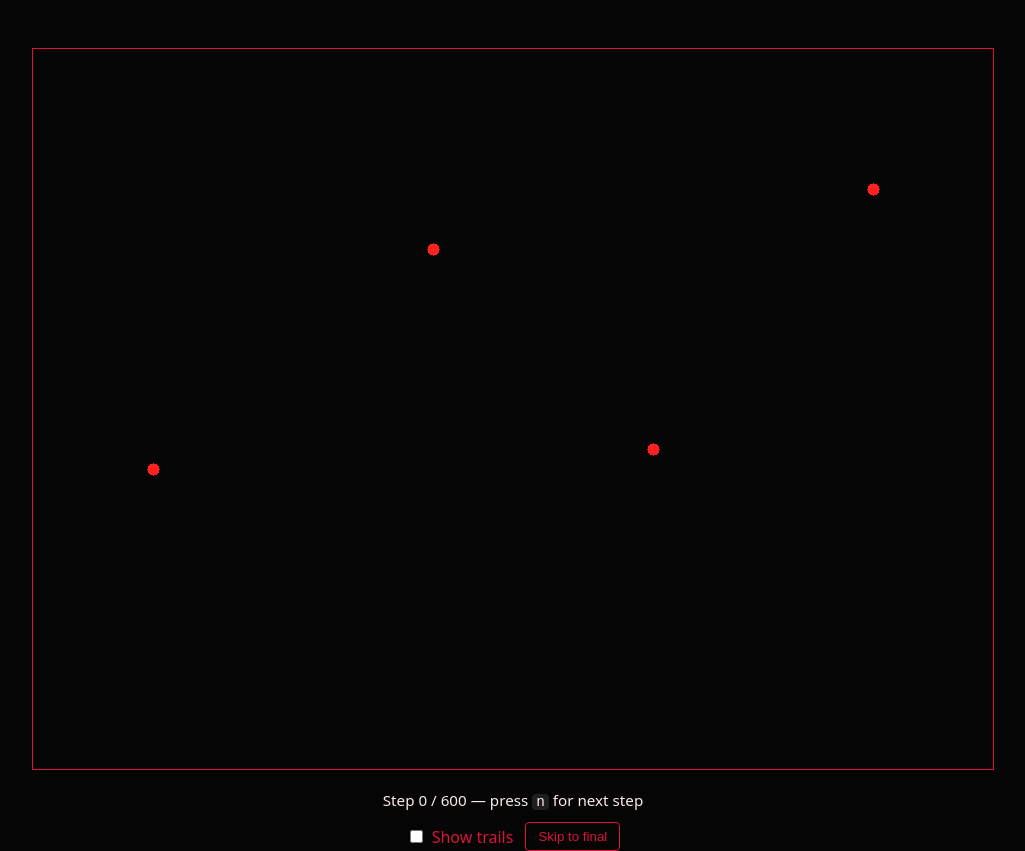
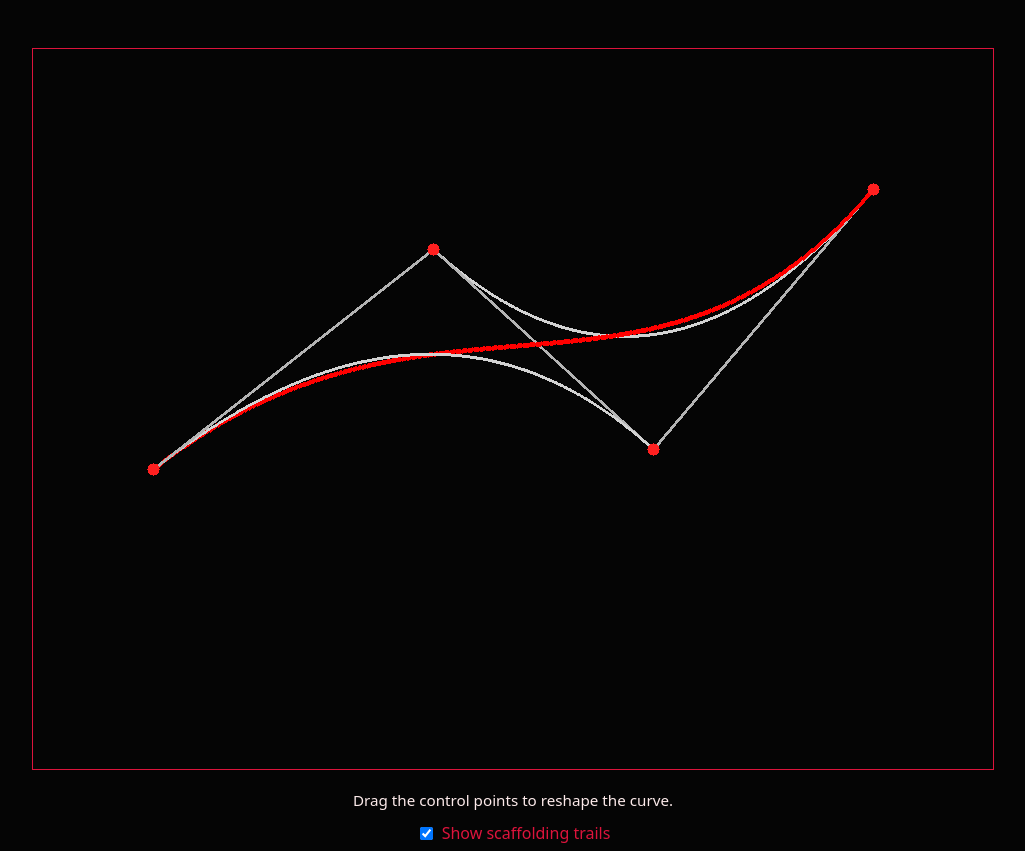
Before and after one commit to veilm/irithyll, a plain HTML site: page bezier2.html in a window 1280 px wide. Shown: the whole page, without its empty margins (127-1152 px from the left). Drawn offline with Linux system fonts and the light colour scheme.

Commit message:
Refactor: Simplify Bézier curve visualization
This commit simplifies the Bézier curve visualizer by removing the step-by-step animation feature. The visualizer now renders the complete curve at all times, with the option to toggle the display of the construction scaffolding.

Key changes include:
- Removed the manual step-by-step progression.
- The UI is simplified to a single checkbox for toggling scaffolding.
- The rendering logic is streamlined for a full redraw on each update.
- Renamed 'trails' to 'scaffolding' in the UI for better clarity.

Co-Authored-By: Hinata <veil@sucralose.moe>

```diff
--- a/bezier2.html
+++ b/bezier2.html
@@ -34,14 +34,7 @@
 			.hud {
 				font-size: 0.95rem;
 				color: #fceaea;
-			}
-
-			.hud code {
-				padding: 0 4px;
-				background: rgba(255, 255, 255, 0.1);
-				border-radius: 4px;
-				color: inherit;
-				font-size: 0.9rem;
+				text-align: center;
 			}
 
 			.controls {
@@ -56,34 +49,19 @@
 				align-items: center;
 				cursor: pointer;
 			}
-
-			button {
-				background: transparent;
-				border: 1px solid currentColor;
-				color: inherit;
-				padding: 6px 12px;
-				border-radius: 4px;
-				cursor: pointer;
-			}
-
-			button:disabled {
-				opacity: 0.4;
-				cursor: not-allowed;
-			}
 		</style>
 	</head>
 	<body>
 		<canvas id="curve-canvas"></canvas>
 		<div class="panel">
 			<div class="hud">
-				Step <span id="step-count">0</span> / <span id="step-max">0</span> &mdash; press <code>n</code> for next step
+				Drag the control points to reshape the curve.
 			</div>
 			<div class="controls">
 				<label>
-					<input type="checkbox" id="trail-toggle" />
-					Show trails
+					<input type="checkbox" id="trail-toggle" checked />
+					Show scaffolding trails
 				</label>
-				<button id="skip-button">Skip to final</button>
 			</div>
 		</div>
 		<script src="bezier2.js"></script>
--- a/bezier2.js
+++ b/bezier2.js
@@ -80,77 +80,34 @@
 			this.canvas = canvas;
 			this.buffer = new CanvasBuffer(canvas, options.width, options.height);
 			this.points = options.points.map(point => ({...point}));
-			this.steps = options.steps;
-			this.step = 0;
-			this.stepLabel = options.stepLabel;
-			this.stepMaxLabel = options.stepMaxLabel;
-			this.skipButton = options.skipButton;
+			this.sampleCount = options.steps ?? 0;
 			this.selectedIndex = null;
 			this.dragPointerId = null;
 
-			this.trailEnabled = false;
-			this.trailRenderedUntil = -1;
+			this.trailEnabled = true;
 
-			if (this.stepMaxLabel) this.stepMaxLabel.textContent = String(this.steps);
-			this.updateStepLabel();
-			this.updateSkipState();
 			this.attachPointerHandlers();
-			this.render(true);
-		}
-
-		nextStep() {
-			if (this.step >= this.steps) return;
-			this.step += 1;
-			this.updateStepLabel();
-			this.updateSkipState();
-			this.render();
-		}
-
-		skipToEnd() {
-			if (this.step >= this.steps) return;
-			this.step = this.steps;
-			this.updateStepLabel();
-			this.updateSkipState();
 			this.render();
 		}
 
 		setTrailEnabled(enabled) {
 			if (this.trailEnabled === enabled) return;
 			this.trailEnabled = enabled;
-			this.render(true);
+			this.render();
 		}
 
-		updateStepLabel() {
-			if (this.stepLabel) this.stepLabel.textContent = String(this.step);
-		}
+		render() {
+			this.buffer.clear();
 
-		updateSkipState() {
-			if (this.skipButton) this.skipButton.disabled = this.step >= this.steps;
-		}
+			const samples = Math.max(1, this.sampleCount);
+			const drawScaffolds = this.trailEnabled;
 
-		render(forceFullRedraw = false) {
-			const cappedStep = Math.min(this.step, this.steps);
-			const needsClear = forceFullRedraw || !this.trailEnabled;
-
-			if (needsClear) {
-				this.buffer.clear();
-				this.trailRenderedUntil = -1;
-			}
-
-			if (this.trailEnabled) {
-				const start = Math.max(0, this.trailRenderedUntil + 1);
-				for (let i = start; i <= cappedStep; i++) {
-					const t = this.steps === 0 ? 0 : i / this.steps;
-					this.drawBezierHierarchy(this.points, t);
-				}
-				this.trailRenderedUntil = Math.max(this.trailRenderedUntil, cappedStep);
-			} else {
-				const t = this.steps === 0 ? 0 : cappedStep / this.steps;
-				this.drawBezierHierarchy(this.points, t);
+			for (let i = 0; i <= samples; i++) {
+				const t = i / samples;
+				this.drawBezierHierarchy(this.points, t, drawScaffolds);
 			}
 
 			this.drawControlPoints();
-
 			this.buffer.flush();
 		}
 
@@ -163,7 +120,7 @@
 			});
 		}
 
-		drawBezierHierarchy(points, t) {
+		drawBezierHierarchy(points, t, drawScaffolds = true) {
 			if (points.length < 2) return;
 
 			const scaffolds = [];
@@ -171,9 +128,12 @@
 			for (let i = 0; i < points.length - 1; i++) {
 				const interpolated = lerpPoint(points[i], points[i + 1], t);
 				const isCurvePoint = points.length === 2;
+				const shouldDraw = isCurvePoint || drawScaffolds;
+				if (shouldDraw) {
 					const color = isCurvePoint ? COLORS.result : COLORS.scaffold;
 					const radius = isCurvePoint ? POINT_RADII.curve : POINT_RADII.scaffold;
 					this.buffer.drawCartesianPoint(interpolated.x, interpolated.y, color, radius);
+				}
 				scaffolds.push(interpolated);
 			}
 
@@ -182,12 +142,14 @@
 			const innerPoints = [];
 			for (let i = 0; i < scaffolds.length - 1; i++) {
 				const inner = lerpPoint(scaffolds[i], scaffolds[i + 1], t);
+				if (drawScaffolds) {
 					this.buffer.drawCartesianPoint(inner.x, inner.y, COLORS.intermediate, POINT_RADII.intermediate);
+				}
 				innerPoints.push(inner);
 			}
 
 			if (innerPoints.length > 1) {
-				this.drawBezierHierarchy(innerPoints, t);
+				this.drawBezierHierarchy(innerPoints, t, drawScaffolds);
 			}
 		}
 
@@ -230,7 +192,7 @@
 			point.x = cartesian.x;
 			point.y = cartesian.y;
 
-			this.render(true);
+			this.render();
 		}
 
 		handlePointerUp(event) {
@@ -243,13 +205,13 @@
 		selectPoint(index) {
 			if (this.selectedIndex === index) return;
 			this.selectedIndex = index;
-			this.render(true);
+			this.render();
 		}
 
 		clearSelection() {
 			if (this.selectedIndex === null) return;
 			this.selectedIndex = null;
-			this.render(true);
+			this.render();
 		}
 
 		getCanvasPositionFromEvent(event) {
@@ -309,28 +271,17 @@
 
 	function init() {
 		const canvas = document.getElementById("curve-canvas");
-		const stepLabel = document.getElementById("step-count");
-		const stepMaxLabel = document.getElementById("step-max");
 		const trailToggle = document.getElementById("trail-toggle");
-		const skipButton = document.getElementById("skip-button");
 
 		const visualizer = new BezierVisualizer(canvas, {
 			width: CANVAS_WIDTH,
 			height: CANVAS_HEIGHT,
 			points: CONTROL_POINTS,
 			steps: BEZIER_STEPS,
-			stepLabel,
-			stepMaxLabel,
-			skipButton,
-		});
-
-		document.addEventListener("keydown", event => {
-			if (event.key === "n") {
-				visualizer.nextStep();
-			}
 		});
 
 		if (trailToggle) {
+			visualizer.setTrailEnabled(trailToggle.checked);
 			trailToggle.addEventListener("change", event => {
 				const input = event.currentTarget;
 				if (input instanceof HTMLInputElement) {
@@ -338,12 +289,6 @@
 				}
 			});
 		}
-
-		if (skipButton) {
-			skipButton.addEventListener("click", () => {
-				visualizer.skipToEnd();
-			});
-		}
 	}
 
 	init();
```
Lines whose indentation alone changed are shown as unchanged.
